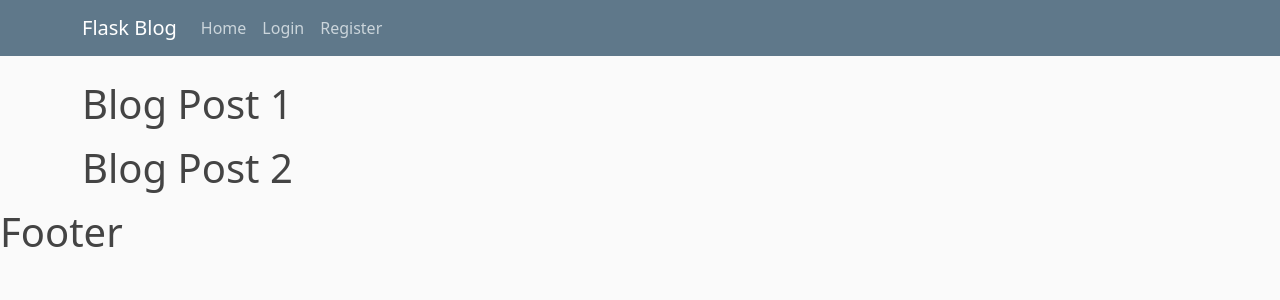
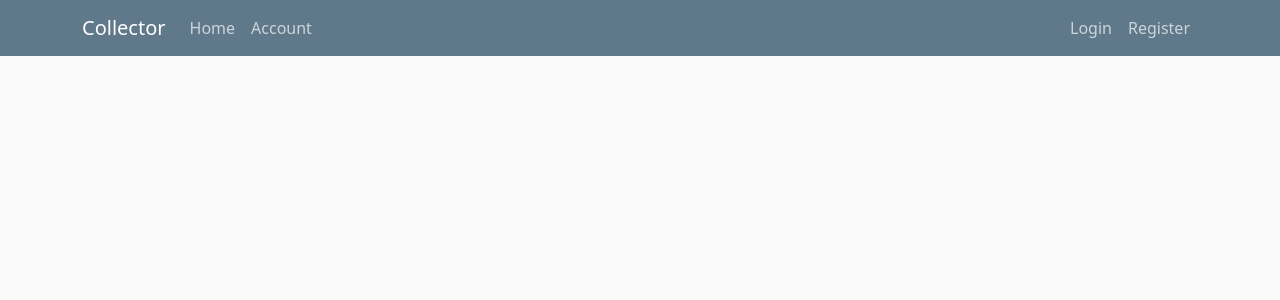
Before and after one commit to tlomiej/flaskProject, a Flask app: page / in a window 1280 px wide. Shown: the top 300 px of the page. Run offline with Flask 3, Linux system fonts and the light colour scheme; some libraries are stand-ins or nearby versions.

Commit message:
header.html

```diff
--- a/mainapp/routes.py
+++ b/mainapp/routes.py
@@ -26,11 +26,6 @@ posts = [
 @app.route("/home")
 def home():
     return render_template('home.html', posts=posts)
-
-
-@app.route("/account")
-def account():
-    return render_template('account.html', title='Account')
 
 
 @app.route("/register", methods=['GET', 'POST'])
--- a/mainapp/templates/account.html
+++ b/mainapp/templates/account.html
@@ -1 +1 @@
-account
+account test
--- /dev/null
+++ b/mainapp/templates/header.html
@@ -0,0 +1,25 @@
+<header class="site-header">
+      <nav class="navbar navbar-expand-md navbar-dark bg-steel fixed-top">
+        <div class="container">
+          <a class="navbar-brand mr-4" href="/">Collector</a>
+          <button class="navbar-toggler" type="button" data-toggle="collapse" data-target="#navbarToggle" aria-controls="navbarToggle" aria-expanded="false" aria-label="Toggle navigation">
+            <span class="navbar-toggler-icon"></span>
+          </button>
+          <div class="collapse navbar-collapse" id="navbarToggle" style="justify-content: space-between">
+            <div class="navbar-nav mr-auto">
+              <a class="nav-item nav-link" href="{{ url_for('home') }}">Home</a>
+                <a class="nav-item nav-link" href="{{ url_for('account') }}">Account</a>
+            </div>
+            <!-- Navbar Right Side -->
+            <div class="navbar-nav">
+              {% if current_user.is_authenticated %}
+                <a class="nav-item nav-link" href="{{ url_for('logout') }}">Logout</a>
+              {% else %}
+                <a class="nav-item nav-link" href="{{ url_for('login') }}">Login</a>
+                <a class="nav-item nav-link" href="{{ url_for('register') }}">Register</a>
+              {% endif %}
+            </div>
+          </div>
+        </div>
+      </nav>
+    </header>
--- a/mainapp/templates/layout.html
+++ b/mainapp/templates/layout.html
@@ -7,31 +7,7 @@
     <title>Document</title>
 </head>
 <body>
-    <header class="site-header">
-      <nav class="navbar navbar-expand-md navbar-dark bg-steel fixed-top">
-        <div class="container">
-          <a class="navbar-brand mr-4" href="/">Flask Blog</a>
-          <button class="navbar-toggler" type="button" data-toggle="collapse" data-target="#navbarToggle" aria-controls="navbarToggle" aria-expanded="false" aria-label="Toggle navigation">
-            <span class="navbar-toggler-icon"></span>
-          </button>
-          <div class="collapse navbar-collapse" id="navbarToggle">
-            <div class="navbar-nav mr-auto">
-              <a class="nav-item nav-link" href="{{ url_for('home') }}">Home</a>
-
-            </div>
-            <!-- Navbar Right Side -->
-            <div class="navbar-nav">
-              {% if current_user.is_authenticated %}
-                <a class="nav-item nav-link" href="{{ url_for('logout') }}">Logout</a>
-              {% else %}
-                <a class="nav-item nav-link" href="{{ url_for('login') }}">Login</a>
-                <a class="nav-item nav-link" href="{{ url_for('register') }}">Register</a>
-              {% endif %}
-            </div>
-          </div>
-        </div>
-      </nav>
-    </header>
+{% extends "header.html" %}
 <div class="container">
     {% with messages = get_flashed_messages(with_categories=true) %}
     {% if messages%}
@@ -48,5 +24,12 @@
 
 <h1>Footer</h1>
 
+
+    <!-- Optional JavaScript -->
+    <!-- jQuery first, then Popper.js, then Bootstrap JS -->
+    <script src="https://code.jquery.com/jquery-3.2.1.slim.min.js" integrity="sha384-KJ3o2DKtIkvYIK3UENzmM7KCkRr/rE9/Qpg6aAZGJwFDMVNA/GpGFF93hXpG5KkN" crossorigin="anonymous"></script>
+    <script src="https://cdnjs.cloudflare.com/ajax/libs/popper.js/1.12.9/umd/popper.min.js" integrity="sha384-ApNbgh9B+Y1QKtv3Rn7W3mgPxhU9K/ScQsAP7hUibX39j7fakFPskvXusvfa0b4Q" crossorigin="anonymous"></script>
+    <script src="https://maxcdn.bootstrapcdn.com/bootstrap/4.0.0/js/bootstrap.min.js" integrity="sha384-JZR6Spejh4U02d8jOt6vLEHfe/JQGiRRSQQxSfFWpi1MquVdAyjUar5+76PVCmYl" crossorigin="anonymous"></script>
+
 </body>
 </html>
```
